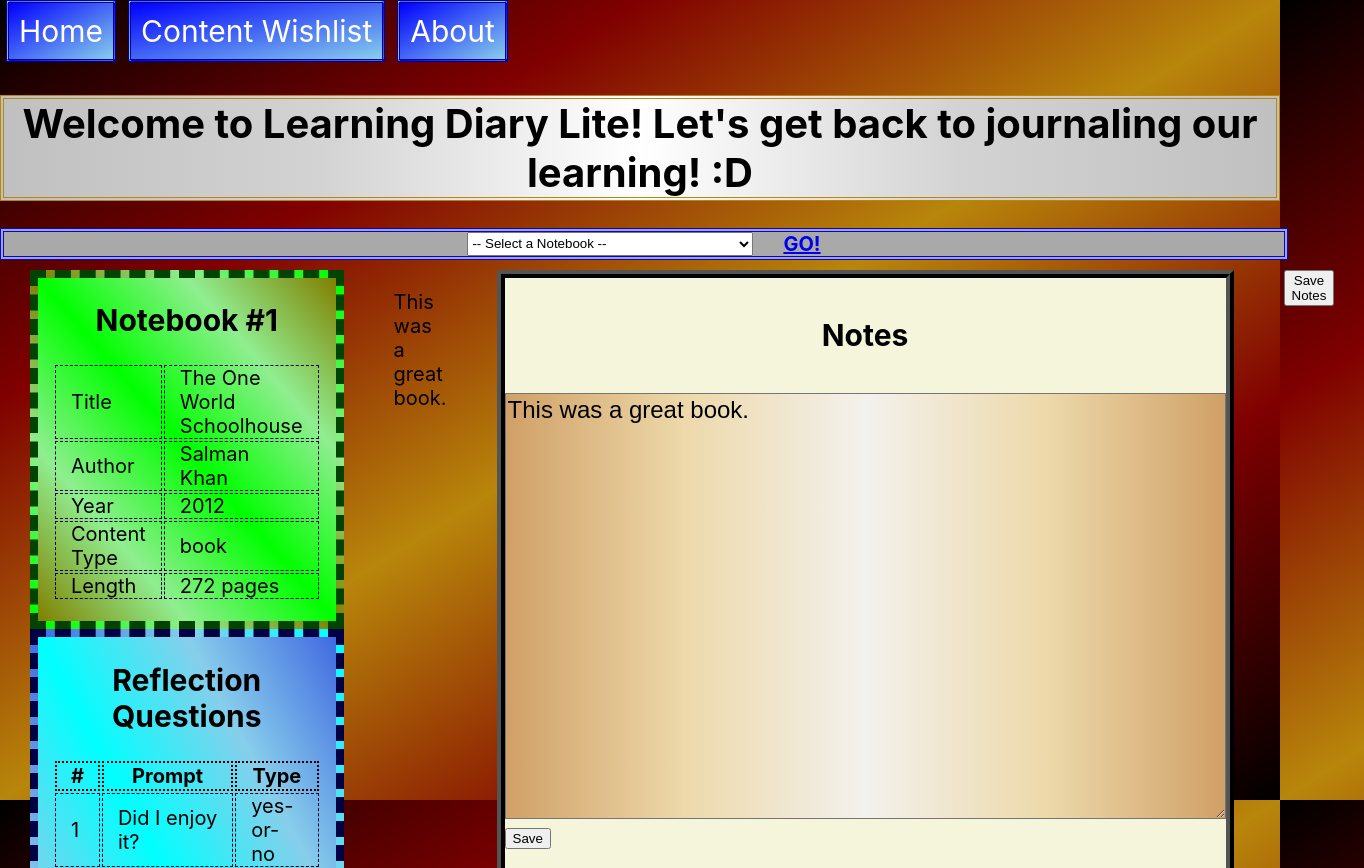
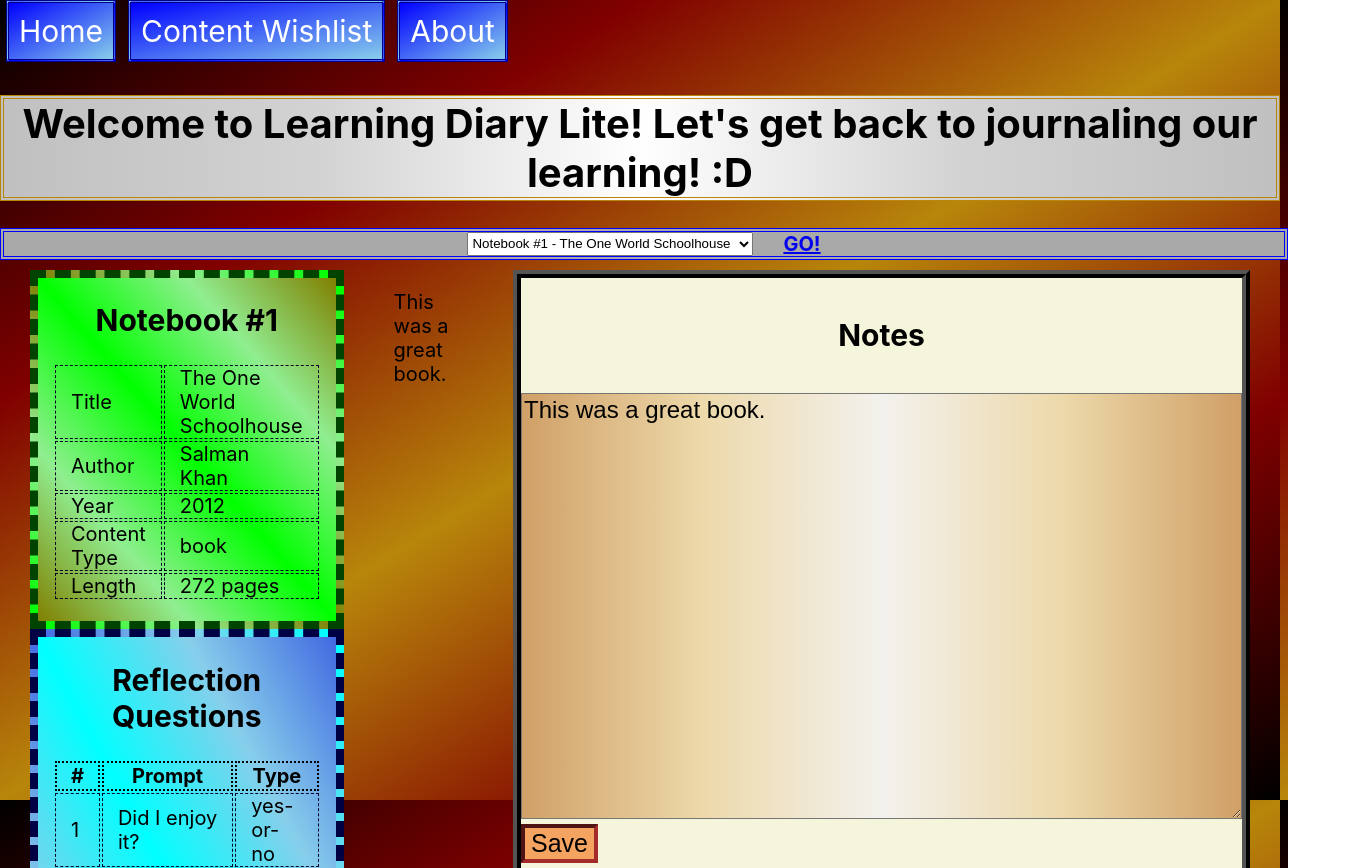
Before and after one commit to adnanian/learning-diary-lite, a React (Create React App) app: page /notebook/1 in a window 1280 px wide. Shown: the top 868 px of the page, 1364 px wide, since content can reach past the window. Built offline with nearby package versions, Linux system fonts and the light colour scheme; data requests are answered from the project's data file.

Commit message:
Solve controlled text area problem

```diff
--- a/db.json
+++ b/db.json
@@ -37,7 +37,7 @@
       "year": 2017,
       "type": "book",
       "length": "288 pages",
-          "notes": "This was an inspiring book.",
+      "notes": "This was an inspiring book.\n\nPeople should be learning at their own paces, and should learn beneficial stuff until they have mastered it until being labeled with some arbitrary standard of intelligence.",
       "id": 2
     },
     {
@@ -60,7 +60,5 @@
       "id": 2
     }
   ],
-    "contentWishList": [
-
-    ]
+  "contentWishList": []
 }
--- a/src/components/Notes.js
+++ b/src/components/Notes.js
@@ -1,7 +1,19 @@
-import { useState } from "react";
+import { useState, useEffect } from "react";
 
-function Notes({ notes }) {
+function Notes({
+    notes,
+    onSave
+}) {
+    useEffect(() => {
+        setText(notes);
+    }, [notes])
+
     const [text, setText] = useState(notes);
+
+    function handleSubmission(event) {
+        event.preventDefault();
+        onSave(text);
+    }
 
     return (
         <div id="notes-div">
@@ -18,7 +30,7 @@
                     maxLength="1000"
                     onChange={(event) => setText(event.target.value)}
                 /><br/>
-                <button type="submit">Save</button>
+                <button id="save-notes" type="submit" onClick={handleSubmission}>Save</button>
             </form>
         </div>
     )
--- a/src/page-stylesheets/Notebook.css
+++ b/src/page-stylesheets/Notebook.css
@@ -85,3 +85,13 @@
     font-size: 24px;
     font-family: Arial, Helvetica, sans-serif;
 }
+
+#save-notes {
+    background-color: sandybrown;
+    font-size: 25px;
+    border-color: brown;
+    border-style: inset;
+    border-width: 4px;
+    text-align: center;
+    width: stretch;
+}
--- a/src/pages/Home.js
+++ b/src/pages/Home.js
@@ -39,8 +39,8 @@
         <main>
             <h1 id="welcome-banner">Welcome to Learning Diary Lite! Let's get back to journaling our learning! :D</h1>
             <div id="note-selector">
-                <select onChange={(event) => setSelectedValue(event.target.value)}>
-                    <option disabled selected value> -- Select a Notebook -- </option>
+                <select defaultValue="0" onChange={(event) => setSelectedValue(event.target.value)}>
+                    <option key="0" disabled> -- Select a Notebook -- </option>
                     {notebookList}
                 </select>
                 <span>
--- a/src/pages/Notebook.js
+++ b/src/pages/Notebook.js
@@ -30,8 +30,20 @@
     const notebooks = useOutletContext();
     const notebook = notebooks.find((notebook) => notebook.id === parseInt(params.id));
 
-    function handleUpdateNotes(event) {
-        event.preventDefault();
+    function saveNotes(updatedNotes) {
+        fetch(`http://localhost:3000/notebooks/${notebook.id}`, {
+            method: "PATCH",
+            headers: {
+                "Content-Type": "application/json"
+            },
+            body: JSON.stringify(
+                {
+                    notes: updatedNotes
+                }
+            )
+        })
+            .then((response) => response.json())
+            .then((data) => console.log("It worked."));
     }
 
     if (!notebook) {
@@ -45,10 +57,7 @@
                 <ReflectionTable reflectionQuestions={reflectionQuestions} />
             </div>
             <p>{!notebook ? "" : notebook.notes}</p>
-            <Notes notes={!notebook ? "" : notebook.notes}/>
-            <div id="right-tab">
-                <button type="submit" onClick={handleUpdateNotes}>Save Notes</button>
-            </div>
+            <Notes notes={!notebook ? "" : notebook.notes} onSave={saveNotes}/>
 
         </article>
     )
```
Lines whose indentation alone changed are shown as unchanged.
